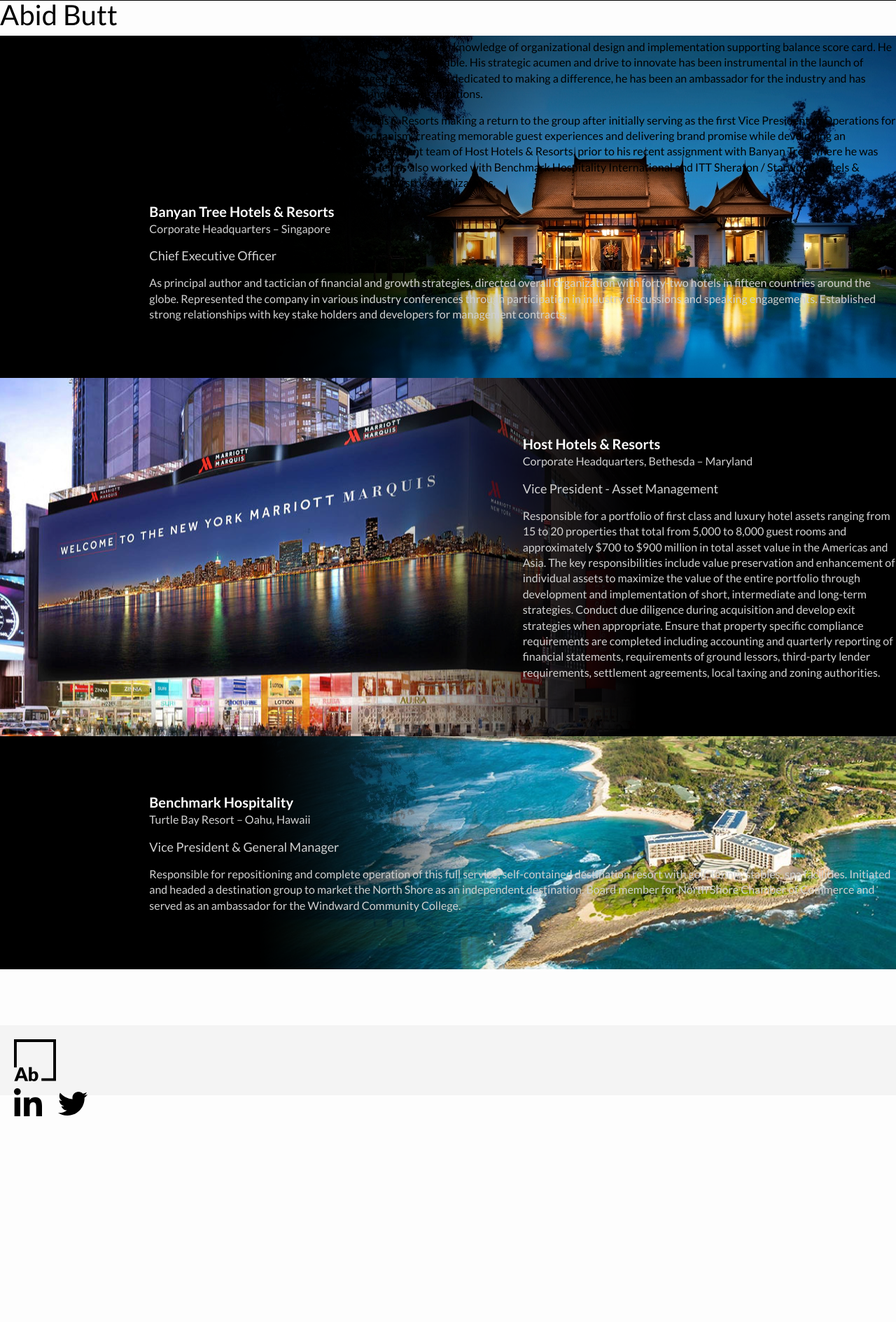
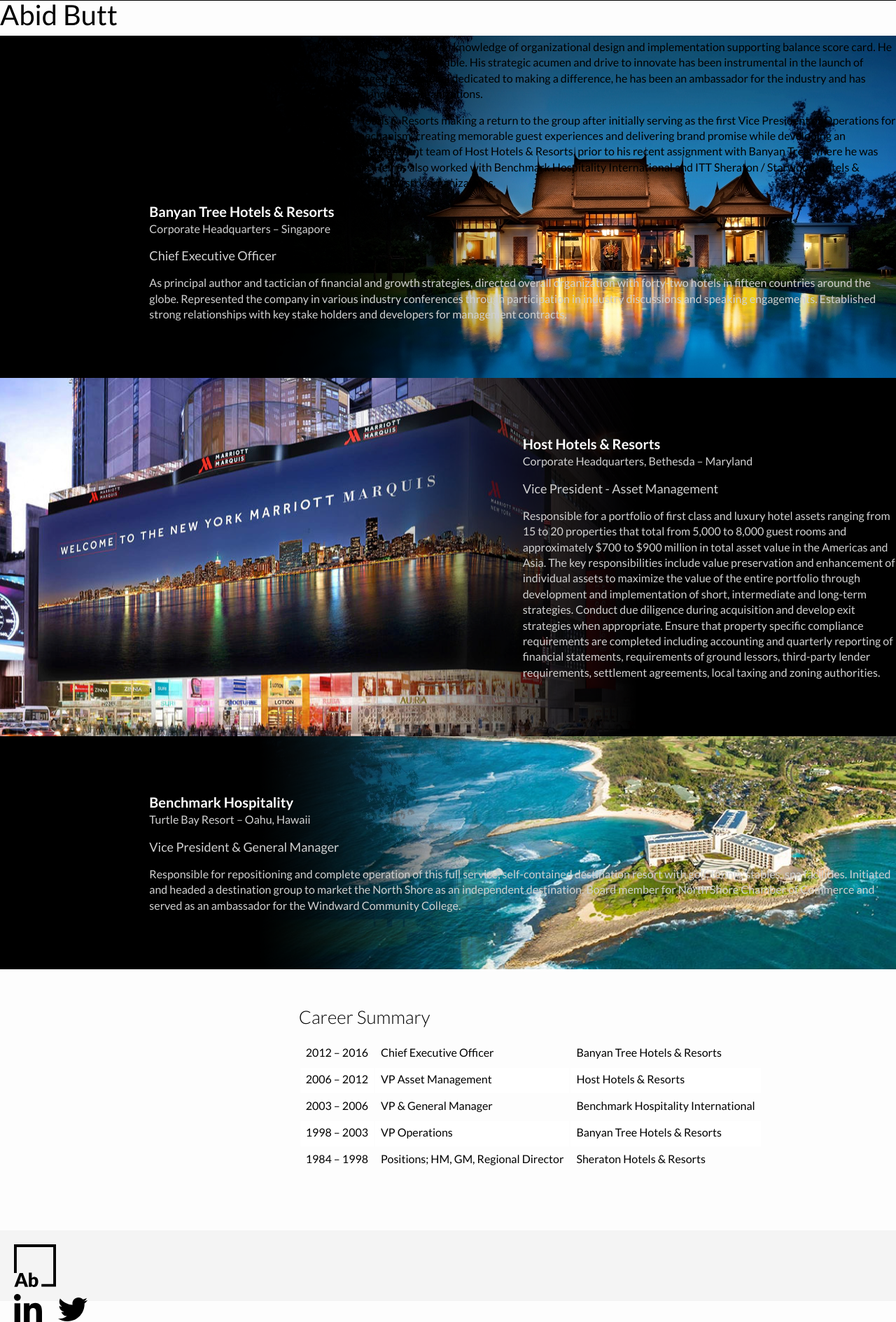
Before and after one commit to naher94/abid-butt.com, a Jekyll site: the page built from index.html, in a window 1280 px wide. Shown: the part 1853-3742 px from the top of the page at 70% size. Built offline with Jekyll 4.4.1, drawn with Linux system fonts in a browser that asks for light colours; before the commit the page ends 3448 px from its top, so only the background shows below that.

Commit message:
Career Summary Added

```diff
--- a/css/abid.scss
+++ b/css/abid.scss
@@ -134,6 +134,29 @@
   background-position: left;
 }
 
+.cv{
+  margin-top: 50px;
+  //margin-bottom: 50px;
+  h2{
+    font-weight: $light;
+    font-size: 26px;
+  }
+  table{
+    text-align: left;
+    font-weight: $regular;
+    tbody {
+      border: none;
+      tr:nth-child(even){
+        background-color: white;
+      }
+      th{
+        font-weight: $regular;
+        padding: 0.25rem 0.5rem 0.5rem;
+      }
+    }
+  }
+}
+
 footer{
   padding: 20px;
   background-color: $ab-grey;
--- a/index.html
+++ b/index.html
@@ -42,3 +42,35 @@
     </p>
   </div>
 </div>
+<div class="row">
+  <div class="small-12 medium-8 columns medium-offset-4 cv">
+      <h2>Career Summary</h2>
+      <table>
+        <tr>
+          <th>2012 – 2016</th>
+          <th>Chief Executive Officer</th>
+          <th>Banyan Tree Hotels & Resorts</th>
+        </tr>
+        <tr>
+          <th>2006 – 2012</th>
+          <th>VP Asset Management</th>
+          <th>Host Hotels & Resorts</th>
+        </tr>
+        <tr>
+          <th>2003 – 2006</th>
+          <th>VP & General Manager</th>
+          <th>Benchmark Hospitality International</th>
+        </tr>
+        <tr>
+          <th>1998 – 2003</th>
+          <th>VP Operations</th>
+          <th>Banyan Tree Hotels & Resorts</th>
+        </tr>
+        <tr>
+          <th>1984 – 1998</th>
+          <th>Positions; HM, GM, Regional Director</th>
+          <th>Sheraton Hotels & Resorts</th>
+        </tr>
+      </table>
+  </div>
+</div>
```
Also changed, not shown: 3 other files.
